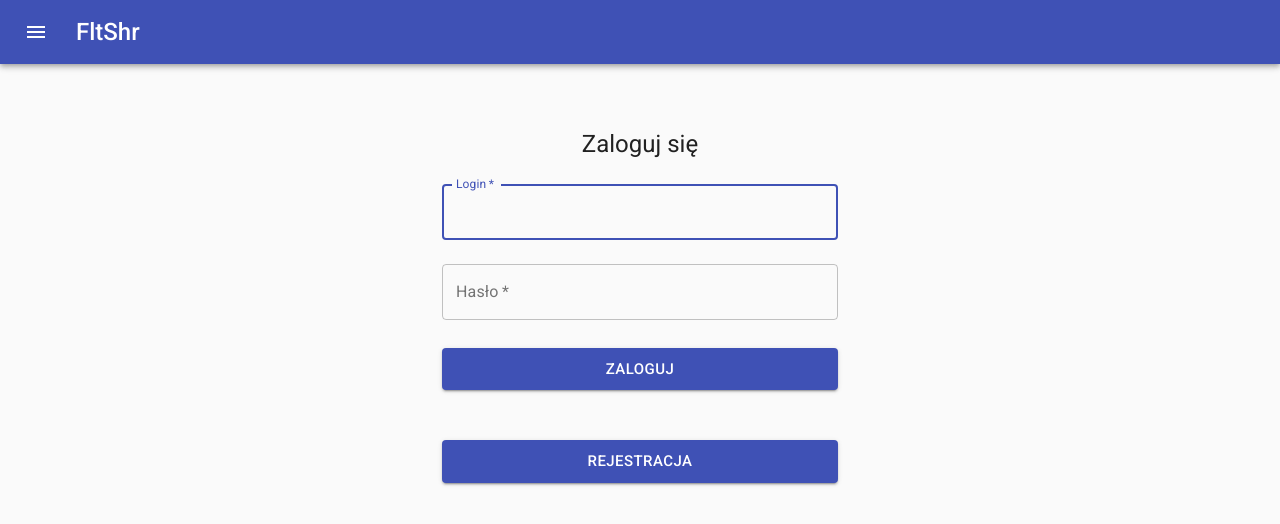
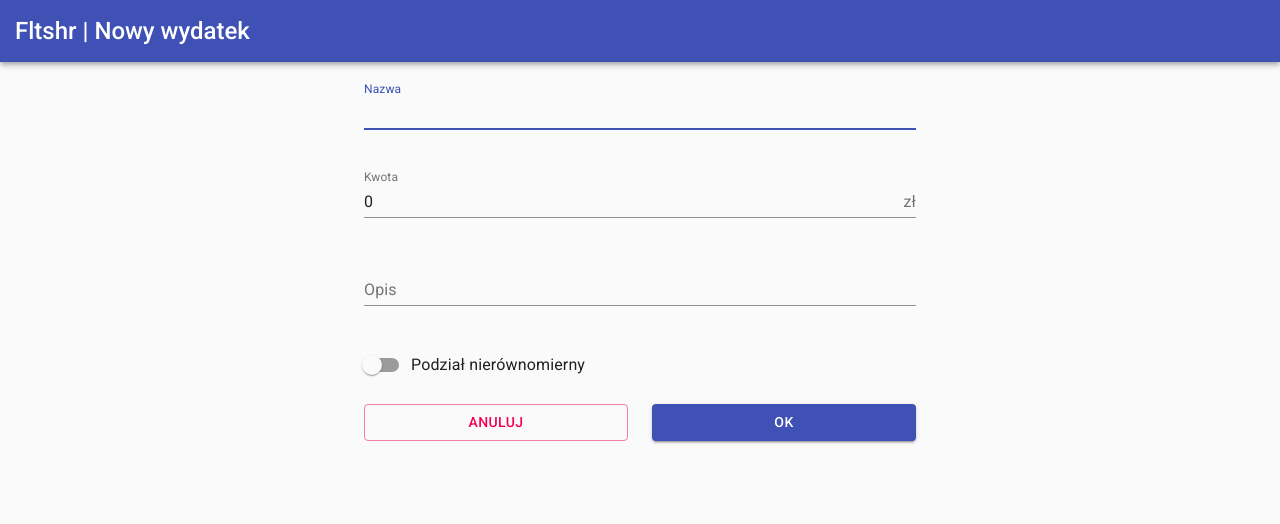
Before and after one commit to PawelZ97/FltShr, a React (Create React App) app in the folder frontend-fltshr/: page /expense/list/1/create in a window 1280 px wide. Before the commit this address led to /signin. Shown: the top 524 px of the page. Built offline with nearby package versions, Linux system fonts and the light colour scheme.

Commit message:
ExpenseCreation refactored to new Route

```diff
--- a/frontend-fltshr/src/App.js
+++ b/frontend-fltshr/src/App.js
@@ -13,6 +13,7 @@ import DisplayFrequentChores from "./components/chore/frequentchores/DisplayFreq
 import DisplayShoppingLists from "./components/shopping/shoppinglist/DisplayShoppingLists";
 import DisplayShoppingEntries from "./components/shopping/DisplayShoppingEntries";
 import DashboardDisplay from "./components/DashboardDisplay";
+import ExpenseCreation from "./components/expenses/ExpenseCreation";
 
 function App() {
     return (
@@ -23,7 +24,8 @@ function App() {
                 <Route exact path="/signup" component={SignUp}/>
                 <Route exact path="/dashboard" component={DashboardDisplay}/>
                 <Route exact path="/expense/lists" component={DisplayExpenseLists}/>
-                <Route path="/expense/list/:listId/expenses" children={<ExpensesDisplay/>}/>
+                <Route path="/expense/list/:listId/display" children={<ExpensesDisplay/>}/>
+                <Route path="/expense/list/:listId/create" children={<ExpenseCreation/>}/>
                 <Route path="/chore/assignedqueues" component={DisplayAssignedQueueChores}/>
                 <Route path="/chore/assignedfrequents" component={DisplayAssignedFrequentChores}/>
                 <Route path="/manager/chores/queuechores" component={DisplayQueueChores}/>
--- a/frontend-fltshr/src/components/expenses/ExpenseCreation.js
+++ b/frontend-fltshr/src/components/expenses/ExpenseCreation.js
@@ -1,43 +1,29 @@
 import React, {useState} from 'react';
-import Button from '@material-ui/core/Button';
-import TextField from '@material-ui/core/TextField';
-import Dialog from '@material-ui/core/Dialog';
-import DialogActions from '@material-ui/core/DialogActions';
-import DialogContent from '@material-ui/core/DialogContent';
-import DialogTitle from '@material-ui/core/DialogTitle';
-import Fab from "@material-ui/core/Fab";
-import AddIcon from "@material-ui/icons/Add";
-import {makeStyles} from "@material-ui/core";
+import {useHistory, useParams} from "react-router-dom"
 import axios from "axios";
 import {API_ADDRESS} from "../../utils/constants";
+import {makeStyles} from "@material-ui/core";
+import TextField from "@material-ui/core/TextField";
+import InputAdornment from "@material-ui/core/InputAdornment";
 import FormControlLabel from "@material-ui/core/FormControlLabel";
 import Switch from "@material-ui/core/Switch";
-import InputAdornment from "@material-ui/core/InputAdornment";
-import ExpenseUnequalCreation from "./ExpenseUnequalCreation";
-import Paper from "@material-ui/core/Paper";
-import useMediaQuery from "@material-ui/core/useMediaQuery";
-import useTheme from "@material-ui/core/styles/useTheme";
 import TopDialogBar from "../TopDialogBar";
 import Grid from "@material-ui/core/Grid";
-
+import Button from "@material-ui/core/Button";
+import Paper from "@material-ui/core/Paper";
+import ExpenseUnequalCreation from "./ExpenseUnequalCreation";
+import Container from "@material-ui/core/Container";
 
 const useStyles = makeStyles(theme => ({
-    fab: {
-        margin: 0,
-        top: "auto",
-        right: 50,
-        bottom: 50,
-        left: "auto",
-        position: "fixed"
-    },
     marginInput: {
         marginTop: 20,
         marginBottom: 20
     }
 }));
 
-function ExpenseCreation(props) {
-    const [open, setOpen] = useState(false);
+function ExpenseCreation() {
+    let history = useHistory();
+    let {listId} = useParams();
     const [expense, setExpense] = useState({
         name: "",
         total: 0,
@@ -67,16 +53,14 @@ function ExpenseCreation(props) {
     };
 
     const handleOk = () => {
-        console.log(props.listId);
-        axios.post(API_ADDRESS + '/expense/list/' + props.listId + '/expense', expense, {
+        axios.post(API_ADDRESS + '/expense/list/' + listId + '/expense', expense, {
             headers: {
                 'Authorization': localStorage.getItem("authToken")
             }
         })
             .then(function (response) {
                 console.log("Expense created, status: " + response.status);
-                setOpen(false);
-                props.setUpdateFlag(!props.updateFlag);
+                history.goBack();
             })
             .catch(function (error) {
                 if (error.response) {
@@ -94,38 +78,15 @@ function ExpenseCreation(props) {
             });
     };
 
-    const handleOpen = () => {
-        setOpen(true);
+    const handleCancel = () => {
+        history.goBack();
     };
 
-    const handleCancel = () => {
-        setOpen(false);
-        setExpense({
-            name: "",
-            total: 0,
-            unequalType: null,
-            description: "",
-            expenseUnequals: []
-        });
-    };
-
-    const theme = useTheme();
-    const fullScreen = useMediaQuery(theme.breakpoints.down('sm'));
-    const buttonsJustify = fullScreen ? "space-evenly" : "flex-end";
     const classes = useStyles();
     return (
         <div>
-            <Fab color="secondary" aria-label="add" className={classes.fab} onClick={handleOpen}>
-                <AddIcon/>
-            </Fab>
-            <Dialog open={open}
-                    onClose={handleCancel}
-                    fullScreen={fullScreen}
-                    fullWidth={true}
-                    aria-labelledby="form-dialog-title">
-                {fullScreen && (<TopDialogBar text={"Nowy wydatek"}/>)}
-                {!fullScreen && (<DialogTitle id="form-dialog-title">Nowy wydatek</DialogTitle>)}
-                <DialogContent>
+            <TopDialogBar text={"Nowy wydatek"}/>
+            <Container maxWidth="sm">
                 <TextField
                     autoFocus
                     onChange={handleTextFieldChange('name')}
@@ -174,9 +135,7 @@ function ExpenseCreation(props) {
                                                 expenseUnequals={expense.expenseUnequals}
                                                 setExpenseUnequals={setExpenseUnequals}/>
                     </Paper>) : null}
-                </DialogContent>
-                <DialogActions>
-                    <Grid container spacing={3} justify={buttonsJustify}>
+                <Grid container spacing={3} justify={"space-evenly"}>
                     <Grid item xs={6}>
                         <Button onClick={handleCancel} variant={"outlined"} color="secondary" fullWidth>
                             Anuluj
@@ -188,10 +147,9 @@ function ExpenseCreation(props) {
                         </Button>
                     </Grid>
                 </Grid>
-                </DialogActions>
-            </Dialog>
+            </Container>
         </div>
     );
 }
 
-export default ExpenseCreation
+export default ExpenseCreation;
--- a/frontend-fltshr/src/components/expenses/ExpensesDisplay.js
+++ b/frontend-fltshr/src/components/expenses/ExpensesDisplay.js
@@ -1,5 +1,5 @@
 import React, {useEffect, useState} from "react";
-import {useParams} from "react-router-dom"
+import {useHistory, useParams} from "react-router-dom"
 import PageViewHoc from "../PageViewHoc";
 import Container from "@material-ui/core/Container"
 import List from "@material-ui/core/List";
@@ -9,20 +9,30 @@ import {API_ADDRESS} from "../../utils/constants";
 import Divider from "@material-ui/core/Divider";
 import ListItem from "@material-ui/core/ListItem";
 import Expense from "./Expense";
-import ExpenseCreation from "./ExpenseCreation";
 import ListItemSecondaryAction from "@material-ui/core/ListItemSecondaryAction";
 import IconButton from "@material-ui/core/IconButton";
 import DeleteIcon from '@material-ui/icons/Delete';
 import {getLoggedUser} from '../../utils/UserUtils';
+import Fab from "@material-ui/core/Fab";
+import AddIcon from "@material-ui/icons/Add";
 
 const useStyles = makeStyles(theme => ({
     title: {
         marginTop: 20,
         marginBottom: 20
+    },
+    fab: {
+        margin: 0,
+        top: "auto",
+        right: 50,
+        bottom: 50,
+        left: "auto",
+        position: "fixed"
     }
 }));
 
 function ExpensesDisplay() {
+    let history = useHistory();
     let {listId} = useParams();
     const [expensesListItems, setExpensesListItems] = useState([]);
     const [updateFlag, setUpdateFlag] = useState(false);
@@ -97,7 +107,10 @@ function ExpensesDisplay() {
                     ))}
                 </List>
             </Paper>
-            <ExpenseCreation listId={listId} updateFlag={updateFlag} setUpdateFlag={setUpdateFlag}/>
+            <Fab color="secondary" aria-label="add" className={classes.fab}
+                 onClick={() => history.push("/expense/list/" + listId + "/create")}>
+                <AddIcon/>
+            </Fab>
         </Container>
     );
 }
--- a/frontend-fltshr/src/components/expenses/expenselist/DisplayExpenseLists.js
+++ b/frontend-fltshr/src/components/expenses/expenselist/DisplayExpenseLists.js
@@ -84,7 +84,7 @@ function DisplayExpenseLists() {
                     {expensesLists.map((expenseList, index) => (
                         <div key={expenseList.id}>
                             <ListItem className={classes.listItem} button component="a"
-                                      href={"/expense/list/" + expenseList.id + "/expenses"}>
+                                      href={"/expense/list/" + expenseList.id + "/display"}>
                                 <ListItemText classes={{primary: classes.text}}
                                               primary={expenseList.name}
                                               secondary={expenseList.description}/>
```
Lines whose indentation alone changed are shown as unchanged.
